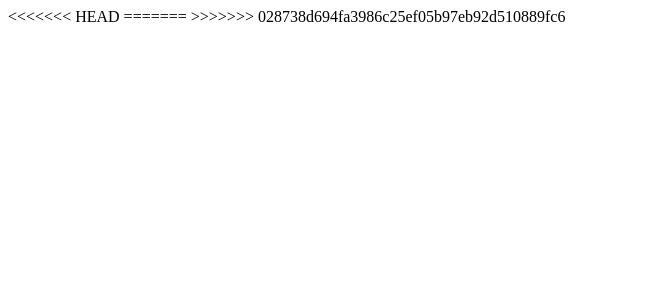
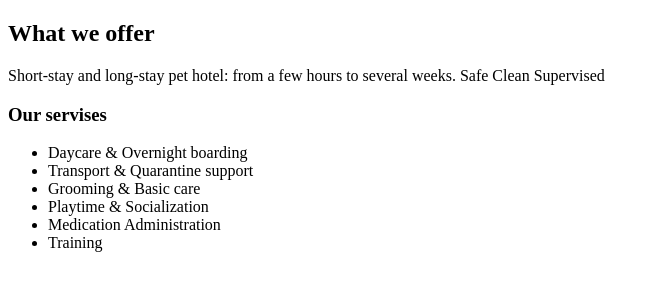
Before and after one commit to stackSm4shr/WBS_Collab_exercise, a plain HTML site: page index.html in a window 1280 px wide. Shown: the whole page, without its empty margins (0-659 px from the left). Drawn offline with Linux system fonts and the light colour scheme.

Commit message:
oksana features bl 5

```diff
--- a/index.html
+++ b/index.html
@@ -4,12 +4,23 @@
     <meta charset="UTF-8">
     <meta name="viewport" content="width=device-width, initial-scale=1.0">
     <title>Document</title>
-<<<<<<< HEAD
-=======
     <link rel="stylesheet" href="styles.css">
->>>>>>> 028738d694fa3986c25ef05b97eb92d510889fc6
-</head>
+
 <body>
-
+    <section id="offer" class="section 5">
+        <h2>What we offer</h2>
+        <p>Short-stay and long-stay pet hotel: from a few hours to several weeks. Safe Clean Supervised</p>
+        <div class="servises">
+            <h3>Our servises</h3>
+            <ul>
+                <li>Daycare & Overnight boarding</li>
+                <li>Transport & Quarantine support</li>
+                <li>Grooming & Basic care</li>
+                <li>Playtime & Socialization </li>
+                <li>Medication Administration</li>
+                <li>Training</li>
+            </ul>
+        </div>
+    </section>
 </body>
 </html>
```
